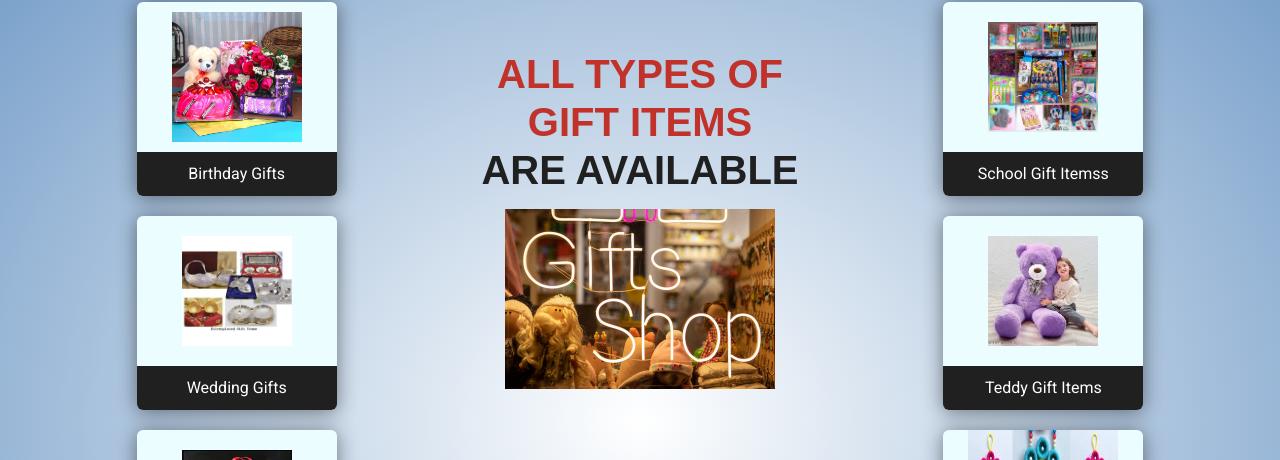
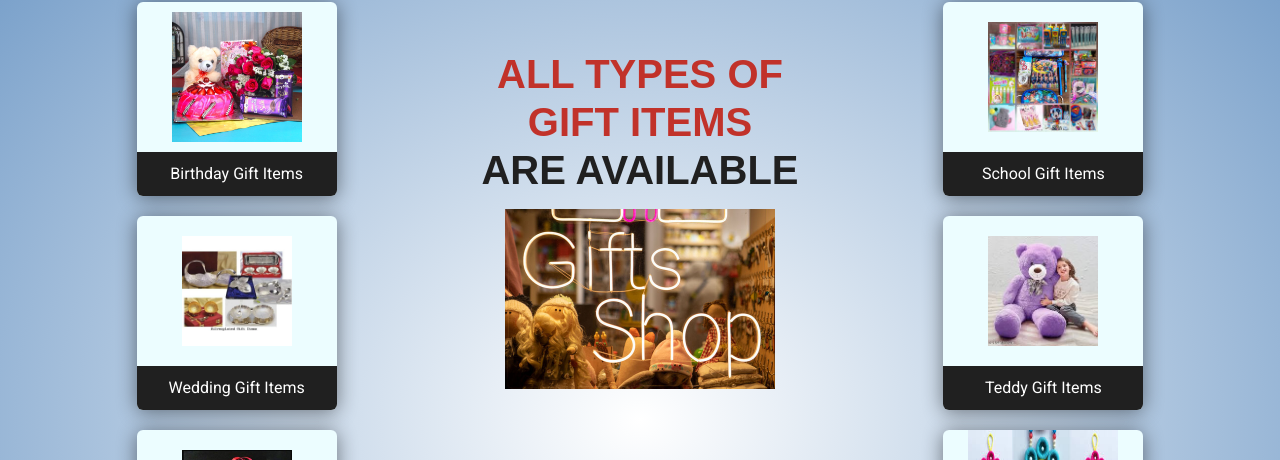
Before and after one commit to MounikaMannarapu/giftworld.bvs, a plain HTML site: page index.html in a window 1280 px wide. Shown: the part 1029-1489 px from the top of the page. Drawn offline with Linux system fonts and the light colour scheme; files whose address does not match are found by name.

Commit message:
first commit

```diff
--- a/index.html
+++ b/index.html
@@ -298,13 +298,13 @@
           <a href="pest-control-nearme-Hyderabad.html">
             <div class="pest-card">
               <img src="./images/g7.jpg" style="padding: 10px" />
-              <div class="pest-card-text">Birthday Gifts</div>
+              <div class="pest-card-text">Birthday Gift Items</div>
             </div>
           </a>
           <a href="termite-termination.html">
             <div class="pest-card">
               <img src="./images/g8.webp" style="padding: 20px" />
-              <div class="pest-card-text">Wedding Gifts</div>
+              <div class="pest-card-text">Wedding Gift Items</div>
             </div>
           </a>
 
@@ -333,7 +333,7 @@
           <a href="bed-bugs-pest-control-hyderabad.html">
             <div class="pest-card">
               <img src="./g12.jpeg" style="padding: 20px" />
-              <div class="pest-card-text">School Gift Itemss</div>
+              <div class="pest-card-text">School Gift Items</div>
             </div>
           </a>
           <a href="rodent-management.html">
```
